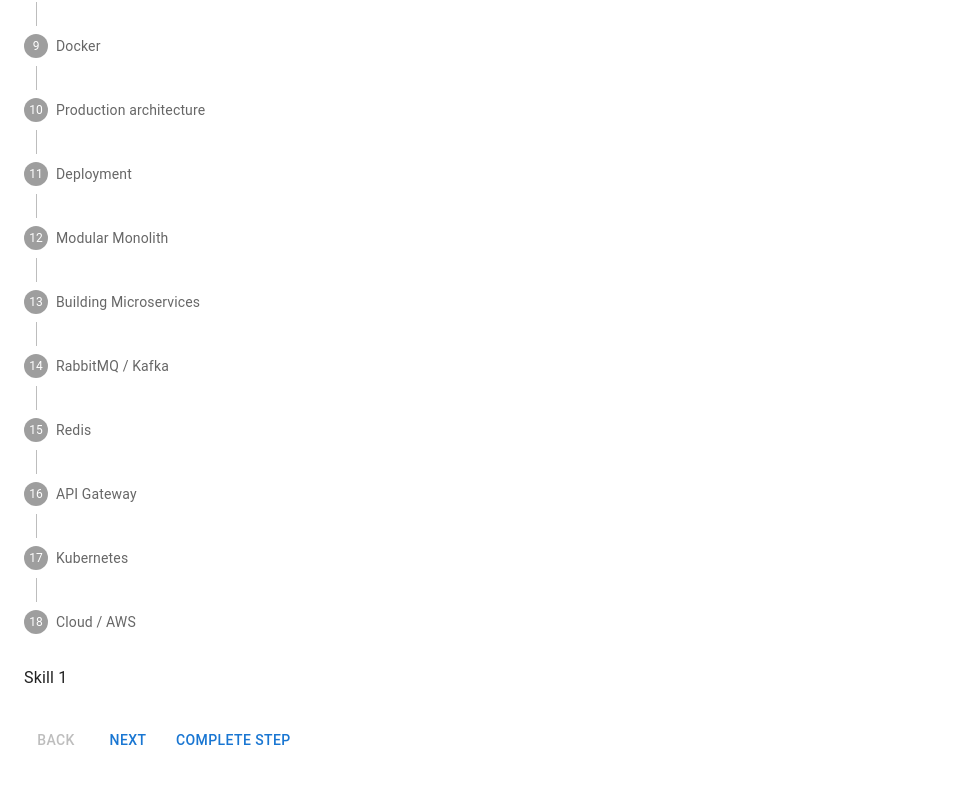
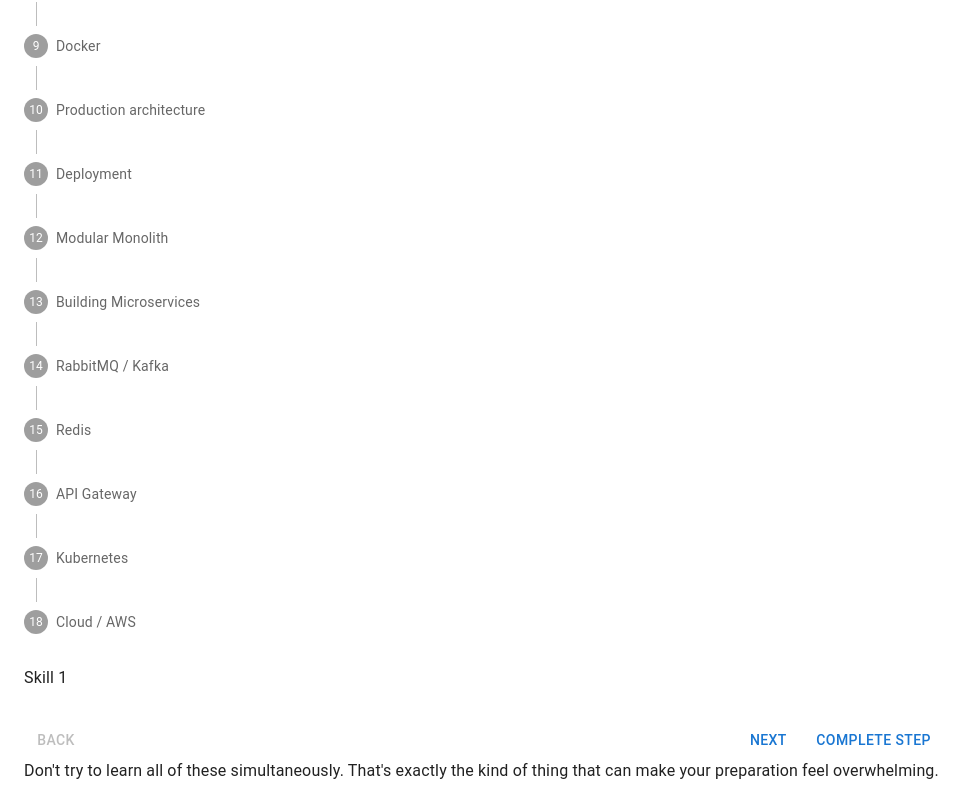
Before and after one commit to pramodboda/developer-analytics, a React (Vite) app in the folder client/: page /tech/career-goals in a window 1280 px wide. Shown: the part 574-1381 px from the top of the page, without its empty margins (0-977 px from the left). Before the commit the page ends 1357 px from the top, so only its background shows below. Built offline with nearby package versions, Linux system fonts and the light colour scheme.

Commit message:
UPDATE: Project Setup

```diff
--- a/client/src/app/pages/Tech/CareerGoals/LearningProgression.tsx
+++ b/client/src/app/pages/Tech/CareerGoals/LearningProgression.tsx
@@ -144,7 +144,10 @@
                                         {completedSteps === totalSteps - 1 ? 'Finish' : 'Complete Step'}
                                     </Button>
                                 ))}
+
+
                         </Box>
+                        Don't try to learn all of these simultaneously. That's exactly the kind of thing that can make your preparation feel overwhelming.
                     </React.Fragment>
                 )}
             </div>
```
